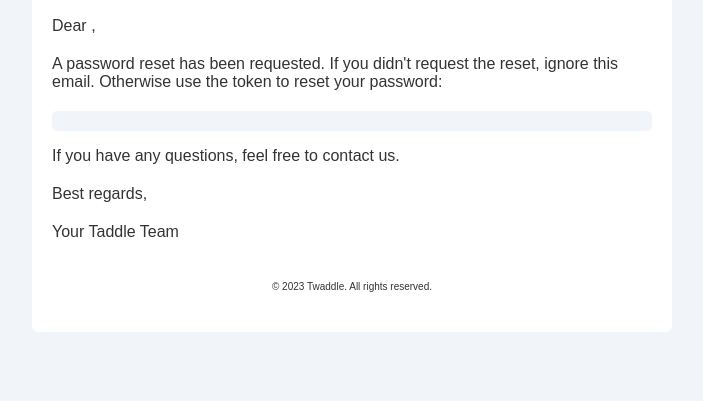
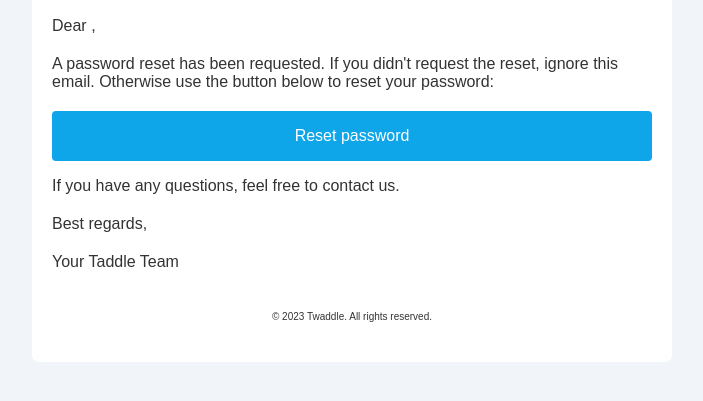
Before and after one commit to MuellerConstantin/twaddle-api, a website: page resources/mail/passwordReset.ejs in a window 1280 px wide. Shown: the part 231-632 px from the top of the page, without its empty margins (288-991 px from the left). Drawn offline with nearby package versions, Linux system fonts and the light colour scheme; files that its build step writes are made by us from their sources.

Commit message:
feat: use hyperlinks instead of tokens in e-mails
Use hyperlinks targeting the 1st part client instead of tokens for
reset or verification e-mails.

```diff
--- a/package.json
+++ b/package.json
@@ -1,5 +1,5 @@
 {
-  "name": "twaddle",
+  "name": "@twaddle/api",
   "version": "1.0.0",
   "description": "Real time messenger and communication platform.",
   "author": "0x1C1B",
--- a/resources/mail/passwordReset.ejs
+++ b/resources/mail/passwordReset.ejs
@@ -39,13 +39,25 @@
         margin-bottom: 20px;
       }
 
-      .token {
-        background-color: #f1f5f9;
-        color: #333333;
-        padding: 10px;
-        border-radius: 5px;
-        font-weight: bold;
+      .button {
+        display: block;
+        background-color: #0ea5e9;
+        border: none;
+        color: white;
+        padding: 16px 32px;
         text-align: center;
+        text-decoration: none;
+        font-size: 16px;
+        cursor: pointer;
+        border-radius: 4px;
+      }
+
+      .button:hover {
+        background-color: #38bdf8;
+      }
+
+      .button:focus {
+        outline: none;
       }
 
       .copyright {
@@ -65,10 +77,10 @@
       <h2>Reset User Password</h2>
       <p>Dear <%= displayName %>,</p>
       <p>
-        A password reset has been requested. If you didn't request the reset, ignore this email. Otherwise use the token
-        to reset your password:
+        A password reset has been requested. If you didn't request the reset, ignore this email. Otherwise use the
+        button below to reset your password:
       </p>
-      <div class="token"><%= resetToken %></div>
+      <a href="<%= resetUrl %>" class="button">Reset password</a>
       <p>If you have any questions, feel free to contact us.</p>
       <p>Best regards,</p>
       <p>Your Taddle Team</p>
--- a/resources/mail/userVerification.ejs
+++ b/resources/mail/userVerification.ejs
@@ -39,13 +39,25 @@
         margin-bottom: 20px;
       }
 
-      .token {
-        background-color: #f1f5f9;
-        color: #333333;
-        padding: 10px;
-        border-radius: 5px;
-        font-weight: bold;
+      .button {
+        display: block;
+        background-color: #0ea5e9;
+        border: none;
+        color: white;
+        padding: 16px 32px;
         text-align: center;
+        text-decoration: none;
+        font-size: 16px;
+        cursor: pointer;
+        border-radius: 4px;
+      }
+
+      .button:hover {
+        background-color: #38bdf8;
+      }
+
+      .button:focus {
+        outline: none;
       }
 
       .copyright {
@@ -64,8 +76,8 @@
       />
       <h2>Activate User Account</h2>
       <p>Dear <%= displayName %>,</p>
-      <p>Thank you for registering. Please use the token below to activate your user account:</p>
-      <div class="token"><%= verificationToken %></div>
+      <p>Thank you for registering. Please use the button below to activate your user account:</p>
+      <a href="<%= verificationUrl %>" class="button">Activate account</a>
       <p>If you have any questions, feel free to contact us.</p>
       <p>Best regards,</p>
       <p>Your Taddle Team</p>
--- a/src/app/config/mongoose.js
+++ b/src/app/config/mongoose.js
@@ -20,7 +20,7 @@ connection.on('disconnected', () => logger.notice('Database connection closed'))
  * Connects to the MongoDB database.
  */
 connection.connect = async () => {
-  await connection.openUri(env.mongo.uri);
+  await connection.openUri(env.mongo.url);
 };
 
 export default connection;
--- a/src/app/config/redis.js
+++ b/src/app/config/redis.js
@@ -2,11 +2,11 @@ import {createClient} from 'redis';
 import env from './env';
 import logger from './logger';
 
-const client = createClient(env.redis.uri);
+const client = createClient(env.redis.url);
 
 client.on('error', (err) => logger.error('Redis database connection error occurred', err));
 
-client.on('ready', () => logger.notice(`Redis database connection established to '${env.redis.uri}'`));
+client.on('ready', () => logger.notice(`Redis database connection established to '${env.redis.url}'`));
 
 client.on('end', () => logger.notice('Redis database connection closed'));
 
--- a/src/app/middlewares/security.js
+++ b/src/app/middlewares/security.js
@@ -35,7 +35,7 @@ export const authenticateRefreshToken = () => (req, res, next) => {
     }
 
     if (!user) {
-      return next(new ApiError('Invalid access token provided', 401));
+      return next(new ApiError('Invalid refresh token provided', 401));
     }
 
     req.user = user;
--- a/src/app/routes/v1/auth.js
+++ b/src/app/routes/v1/auth.js
@@ -24,6 +24,7 @@ router.post(
         id: req.user.id,
         email: req.user.email,
         displayName: req.user.displayName,
+        verified: req.user.verified,
       },
     });
   }),
@@ -46,6 +47,7 @@ router.post(
         id: req.user.id,
         email: req.user.email,
         displayName: req.user.displayName,
+        verified: req.user.verified,
       },
     });
   }),
--- a/src/app/services/users.js
+++ b/src/app/services/users.js
@@ -194,7 +194,7 @@ export async function sendUserVerificationMail(email) {
 
   const html = await ejs.renderFile(path.join(__dirname, '../../../resources/mail/userVerification.ejs'), {
     displayName: user.displayName,
-    verificationToken,
+    verificationUrl: `${env.firstPartyClient.baseUrl}/verify-user/${verificationToken}`,
   });
 
   await sendHtmlMail(user.email, '"Twaddle Team" <noreply@twaddle.com>', 'Activate your account', html);
@@ -249,7 +249,7 @@ export async function sendPasswordResetMail(email) {
 
   const html = await ejs.renderFile(path.join(__dirname, '../../../resources/mail/passwordReset.ejs'), {
     displayName: user.displayName,
-    resetToken,
+    resetUrl: `${env.firstPartyClient.baseUrl}/reset-password?token=${resetToken}`,
   });
 
   await sendHtmlMail(user.email, '"Twaddle Team" <noreply@twaddle.com>', 'Reset your password', html);
```
Also changed, not shown: src/app/config/env.js (+6 -2 lines).
